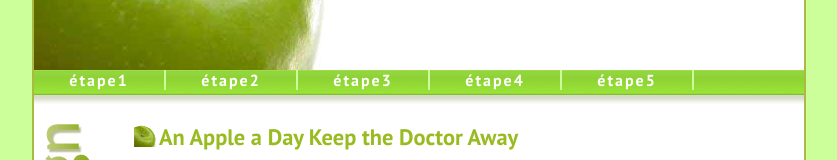
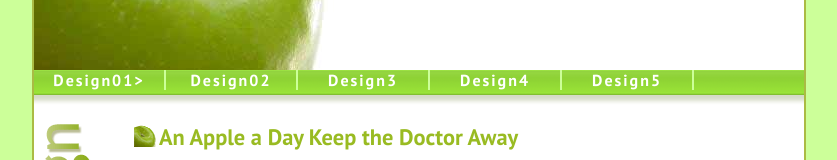
Before and after one commit to Baianissima/sitePOMME, a plain HTML site: page index.html in a window 1280 px wide. Shown: the part 192-352 px from the top of the page, without its empty margins (221-1058 px from the left). Drawn offline with Linux system fonts and the light colour scheme.

```diff
--- a/index.html
+++ b/index.html
@@ -30,13 +30,13 @@
 
             <!-- navigation -->
             <nav>
-                <!-- ul>li*5>a{étape$} -->
+                <!-- ul>li*5>a{Design$} -->
                 <ul class="menu">
-                    <li><a href="etapes/01_etape.html">étape1</a></li>
-                    <li><a href="etapes/02_etape.html">étape2</a></li>
-                    <li><a href="">étape3</a></li>
-                    <li><a href="">étape4</a></li>
-                    <li><a href="">étape5</a></li>
+                    <li><a href="etapes/01_etape.html">Design01></li>
+                    <li><a href="etapes/02_etape.html">Design02</a></li>
+                    <li><a href="">Design3</a></li>
+                    <li><a href="">Design4</a></li>
+                    <li><a href="">Design5</a></li>
                 </ul>
            </nav>
         </header>
```
